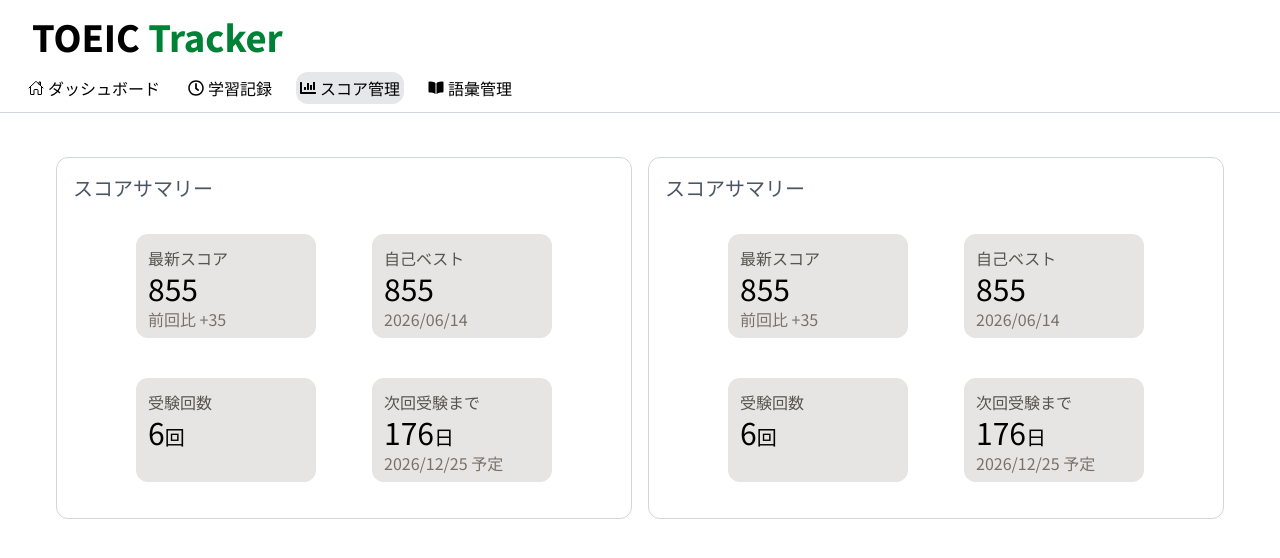
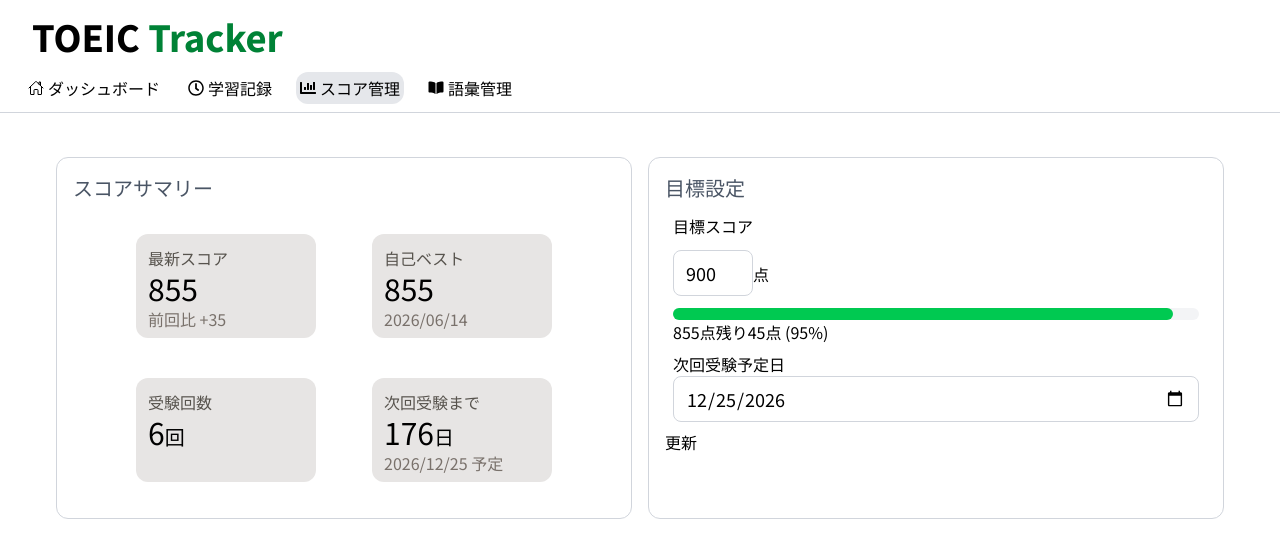
Before and after one commit to k-tomida/toeic-tracker, a React (Vite) app in the folder frontend/: page /scores in a window 1280 px wide. Shown: the top 558 px of the page. Built offline with nearby package versions, Linux system fonts and the light colour scheme.

Commit message:
WIP: 目標設定コンポーネントの追加

```diff
--- a/frontend/src/components/home/GoalProgress.tsx
+++ b/frontend/src/components/home/GoalProgress.tsx
@@ -3,7 +3,7 @@
 import { calcBestScore } from "../../utils/calcScore"
 
 export const GoalProgress = () => {
-    const [listening, reading, total] = calcBestScore()
+    const [total, listening, reading] = calcBestScore()
     return (
         <div className="bg-white rounded-xl p-4 m-10 border border-gray-300">
             <p className="mb-3 text-xl font-medium text-gray-600">目標スコア達成率</p>
@@ -15,7 +15,7 @@
                 <ProgressBar current={total} target={dummyUser.targetScore} barHeight="h-5" />
                 <div className="flex justify-between mt-2">
                     <span className="text-gray-500">0</span>
-                    <span className="text-2xl">{Math.round((total / 900) * 100)}%</span>
+                    <span className="text-2xl">{Math.round((total / dummyUser.targetScore) * 100)}%</span>
                     <span className="text-gray-500">{900}</span>
                 </div>
             </div>
--- /dev/null
+++ b/frontend/src/components/score/GoalSetting.tsx
@@ -0,0 +1,42 @@
+import { useState } from "react"
+import { ProgressBar } from "../../ui/ProgressBar"
+import { dummyUser } from "../../data/dummyUser";
+import { calcBestScore } from "../../utils/calcScore";
+
+export const GoalSetting = () => {
+    const [date, setDate] = useState(dummyUser.nextExamDate);
+    const [score, setScore] = useState(dummyUser.targetScore);
+    const [bestScore] = calcBestScore();
+    return (
+        <div className="bg-white rounded-xl p-4 border border-gray-300 flex-1 min-w-[400px]">
+            <h2 className="mb-3 text-xl font-medium text-gray-600">目標設定</h2>
+            <div className="m-2">
+                <p>目標スコア</p>
+                <p className="py-3">
+                    <input
+                        type="number"
+                        value={score}
+                        onChange={(e) => setScore(parseInt(e.target.value))}
+                        className="border border-gray-300 rounded-lg px-3 py-2 text-lg w-20"
+                    />
+                    点
+                </p>
+                <ProgressBar current={bestScore} target={score} barHeight="h-3" />
+                <div>
+                    <span>{bestScore}点</span>
+                    <span>残り{score - bestScore}点 ({Math.round((bestScore / score) * 100)}%)</span>
+                </div>
+            </div>
+            <div className="m-2">
+                <p>次回受験予定日</p>
+                <input
+                    type="date"
+                    value={date ?? new Date().toISOString().slice(0, 10)}
+                    onChange={(e) => setDate(e.target.value)}
+                    className="border border-gray-300 rounded-lg px-3 py-2 text-lg w-full"
+                />
+            </div>
+            <button>更新</button>
+        </div>
+    )
+}
--- a/frontend/src/pages/ScorePage.tsx
+++ b/frontend/src/pages/ScorePage.tsx
@@ -1,4 +1,5 @@
 import { Header } from "../components/Header"
+import { GoalSetting } from "../components/score/GoalSetting"
 import { ScoreSummary } from "../components/score/ScoreSummay"
 
 export const ScorePage = () => {
@@ -8,7 +9,7 @@
             <main className="max-w-7xl mx-auto px-4 py-6">
                 <div className="flex flex-wrap gap-4 mx-10 my-5">
                     <ScoreSummary />
-                    <ScoreSummary />
+                    <GoalSetting />
                 </div>
             </main>
         </div>
--- a/frontend/src/utils/calcScore.ts
+++ b/frontend/src/utils/calcScore.ts
@@ -25,7 +25,7 @@
         }
     });
 
-    return [bestListening, bestReading, bestTotal];
+    return [bestTotal, bestListening, bestReading];
 };
 
 export const calcBestScoreAndDate = (): [number, string] => {
```
